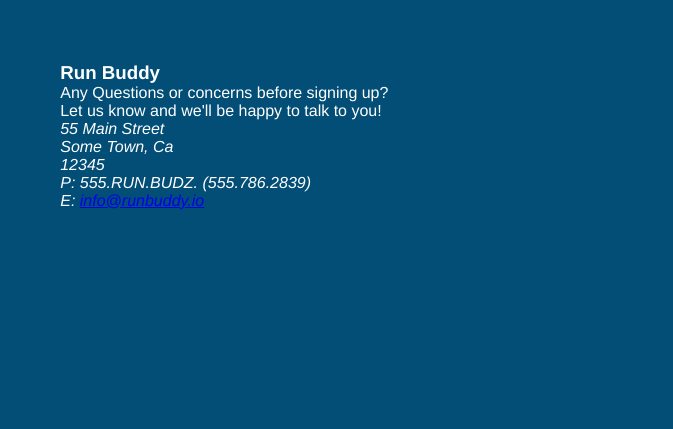
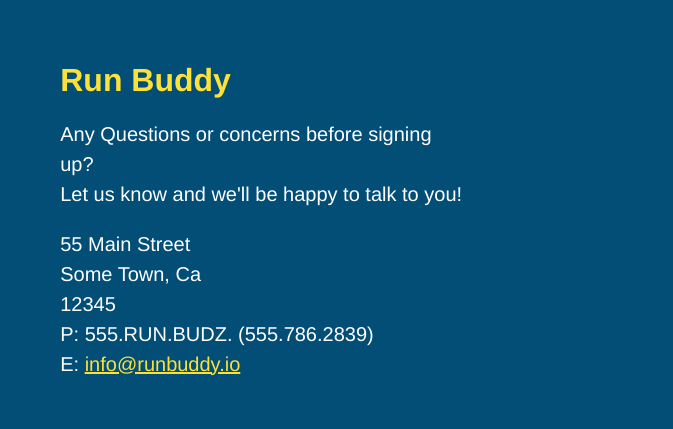
Before and after one commit to JHam94/run-buddy, a plain HTML site: page index.html in a window 1280 px wide. Shown: the part 7748-8177 px from the top of the page, 607-1280 px from the left. Drawn offline with Linux system fonts and the light colour scheme.

```diff
--- a/assets/css/style.css
+++ b/assets/css/style.css
@@ -249,3 +249,22 @@
     margin: 30px 0 0 60px;
     color: white;
 }
+
+.contact-info h3 {
+    color: #fce138;
+    font-size: 32px;
+}
+
+.contact-info p,
+.contact-info address {
+    margin: 20px 0;
+    line-height: 1.5;
+    font-size: 20px;
+    font-style: normal;
+}
+
+.contact-info a {
+    color: #fce138;
+}
+
+/*REACH OUT STYLE ENDS*/
```
